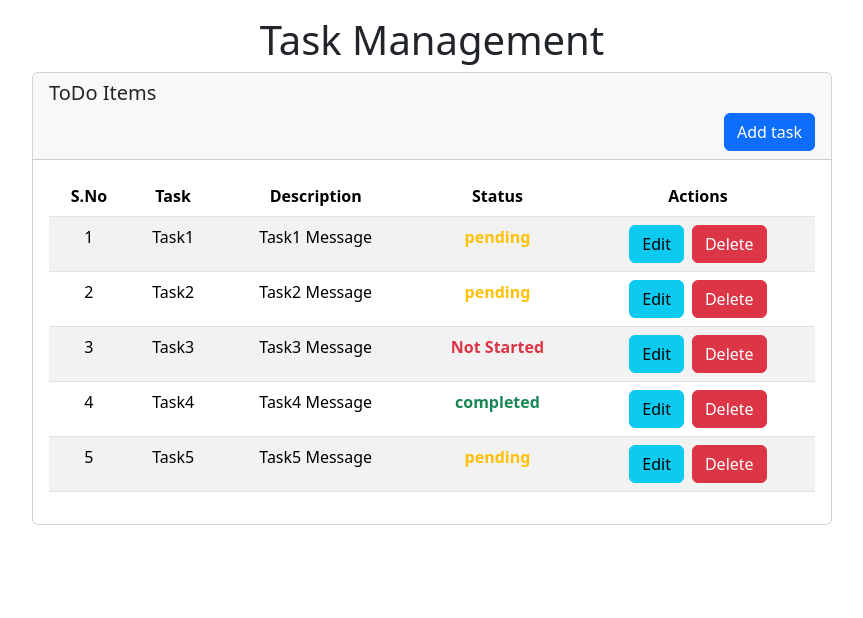
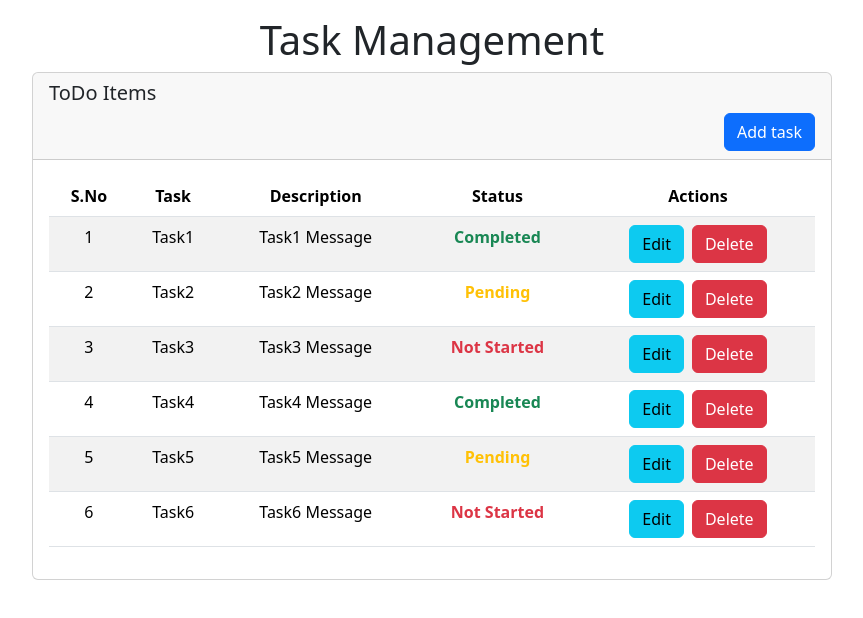
Before and after one commit to lohith1507/React-Todo, a React (Create React App) app: page / in a window 1280 px wide. Shown: the top 618 px of the page, without its empty margins (208-1071 px from the left). Built offline with nearby package versions, Linux system fonts and the light colour scheme; data requests are answered from the project's data file.

Commit message:
Todo Completed

```diff
--- a/data/db.json
+++ b/data/db.json
@@ -4,13 +4,13 @@
       "id": 1,
       "task": "Task1",
       "msg": "Task1 Message",
-      "status": "pending"
+      "status": "Completed"
     },
     {
       "id": 2,
       "task": "Task2",
       "msg": "Task2 Message",
-      "status": "pending"
+      "status": "Pending"
     },
     {
       "id": 3,
@@ -21,14 +21,20 @@
     {
       "id": 4,
       "task": "Task4",
-      "msg": "Task4 Message\n",
-      "status": "completed"
+      "msg": "Task4 Message",
+      "status": "Completed"
     },
     {
       "id": 5,
       "task": "Task5",
       "msg": "Task5 Message",
-      "status": "pending"
+      "status": "Pending"
+    },
+    {
+      "id": 6,
+      "task": "Task6",
+      "msg": "Task6 Message",
+      "status": "Not Started"
     }
   ]
 }
--- a/src/App.js
+++ b/src/App.js
@@ -26,9 +26,6 @@ function App() {
         },
         body: JSON.stringify(newItem),
       });
-      if (!res.ok) {
-        throw new Error(`HTTP error! status: ${res.status}`);
-      }
       return await res.json();
     } catch (err) {
       console.log("Error adding item:", err);
--- a/src/comp/index.js
+++ b/src/comp/index.js
@@ -65,9 +65,7 @@ export default function Index() {
     } else {
       try {
         const res = await editTodo(editId, formData);
-        if (res.ok) {
-          alert("Task Updated!");
-        }
+        alert("Task Updated!", res);
       } catch (err) {
         console.log("Failed to update Task: ", err);
       }
@@ -92,9 +90,9 @@ export default function Index() {
     switch (status) {
       case "Not Started":
         return "text-danger";
-      case "pending":
+      case "Pending":
         return "text-warning";
-      case "completed":
+      case "Completed":
         return "text-success";
       default:
         return "black";
```
